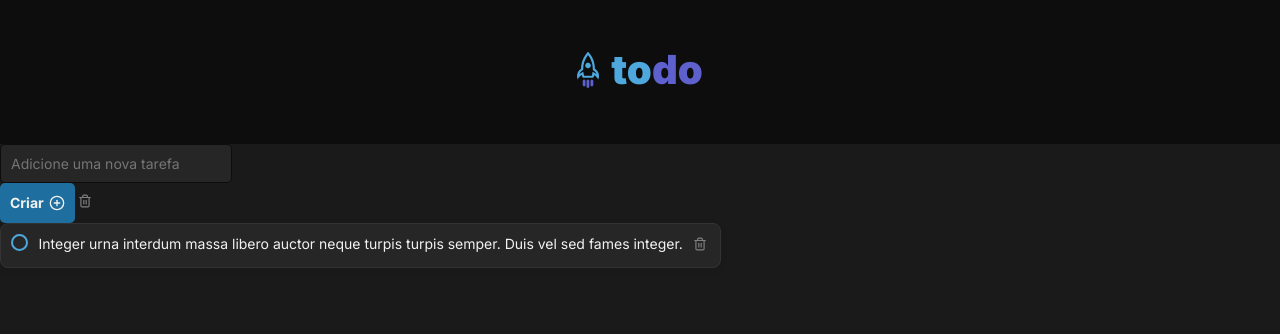
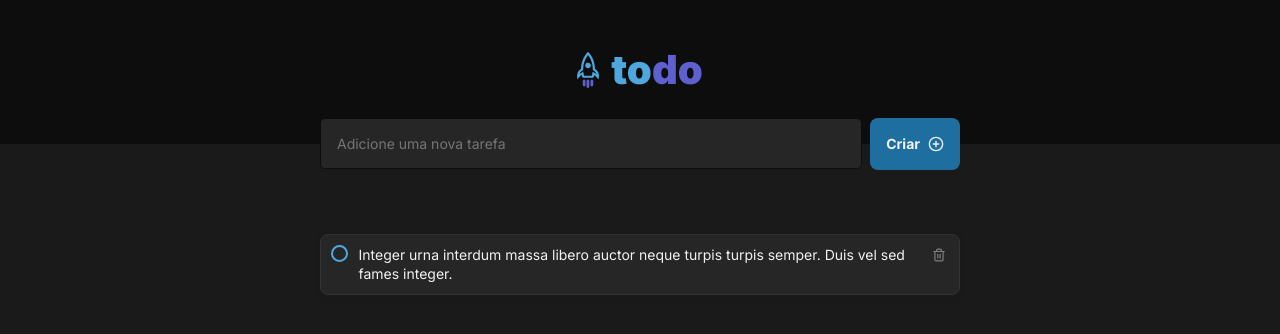
Before and after one commit to brunaporato/todo-list-ignite, a React (Vite) app: page / in a window 1280 px wide. Shown: the top 334 px of the page. Built offline with nearby package versions, Linux system fonts and the light colour scheme.

Commit message:
starting app layout

```diff
--- /dev/null
+++ b/src/App.module.css
@@ -0,0 +1,22 @@
+.page {
+  width: 100%;
+
+}
+
+.container {
+  display: flex;
+  flex-direction: column;
+  align-items: center;
+  justify-content: center;
+  width: 50%;
+  margin: 0 auto;
+}
+
+.inputSection {
+  margin: -2.6rem 0 6.4rem;
+  width: 100%;
+  display: flex;
+  align-items: center;
+  justify-content: center;
+  gap: .8rem;
+}
--- a/src/App.tsx
+++ b/src/App.tsx
@@ -1,18 +1,22 @@
 import { Header } from "./components/Header";
 import { Input } from "./components/Input";
 import { BttnCreate } from "./components/BttnCreate";
-import { BttnDelete } from "./components/BttnDelete";
 import { Task } from "./components/Task";
+
+import styles from "./App.module.css";
 import "./global.css";
 
 export function App() {
   return (
-    <div>
+    <div className={styles.page}>
       <Header />
-      <Input />
-      <BttnCreate />
-      <BttnDelete />
-      <Task text="Integer urna interdum massa libero auctor neque turpis turpis semper. Duis vel sed fames integer." />
+      <div className={styles.container}>
+        <div className={styles.inputSection}>
+          <Input />
+          <BttnCreate />
+        </div>
+        <Task text="Integer urna interdum massa libero auctor neque turpis turpis semper. Duis vel sed fames integer." />
+      </div>
     </div>
   )
 }
--- a/src/components/BttnCreate.module.css
+++ b/src/components/BttnCreate.module.css
@@ -1,13 +1,13 @@
 .button {
     display: inline-flex;
     border: none;
-    padding: 1rem;
+    padding: 1.6rem;
     justify-content: center;
     align-items: center;
-    gap: .5rem;
+    gap: .8rem;
 
     background: var(--blue-dark);
-    border-radius: .5rem;
+    border-radius: .8rem;
 
     color: var(--gray-100);
     font-weight: 700;
--- a/src/components/Input.module.css
+++ b/src/components/Input.module.css
@@ -1,7 +1,9 @@
 .input {
   display: flex;
   align-items: center;
-  padding: 1rem;
+  padding: 1.6rem;
+
+  width: 100%;
 
   border-radius: .5rem;
   border: 1px solid var(--gray-700);
```
